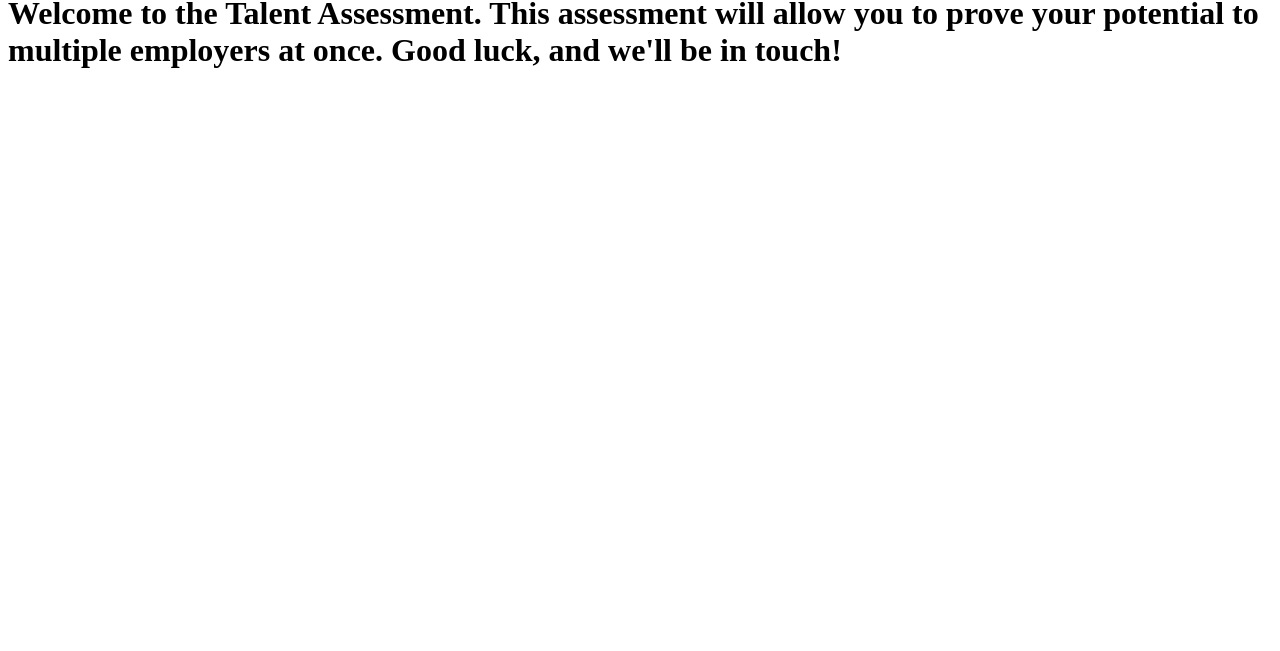
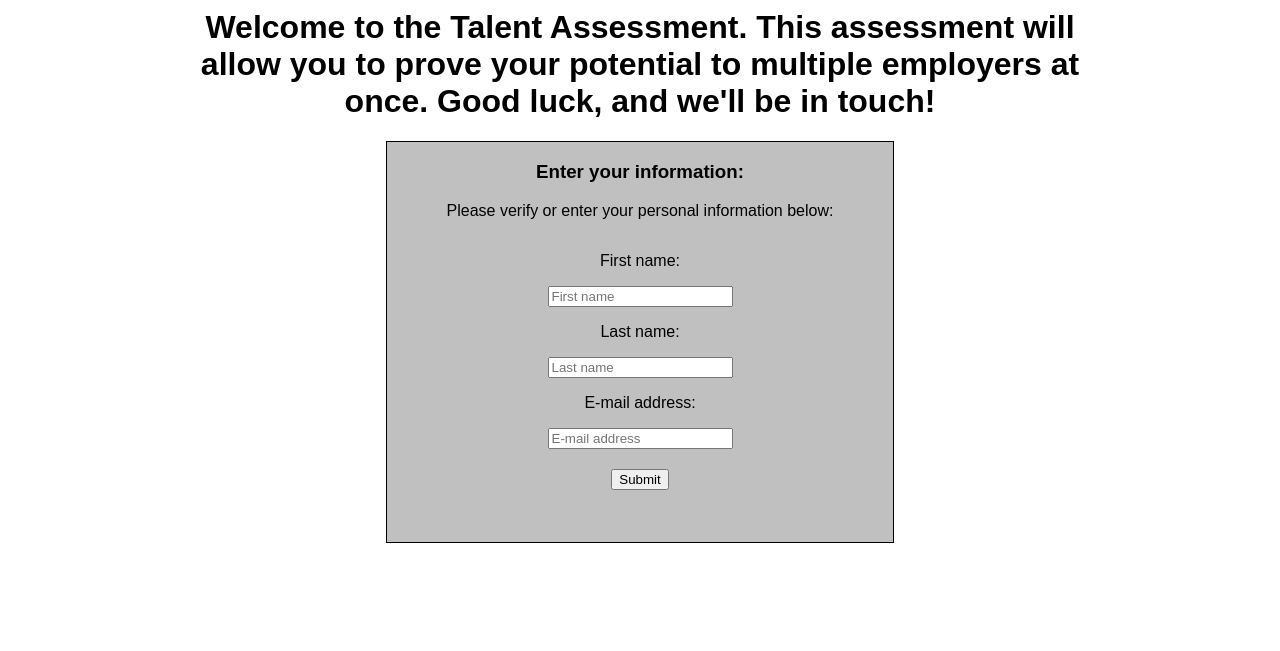
Before and after one commit to chadam189/form-test, a website: page client/index.html in a window 1280 px wide. Shown: the part 149-800 px from the top of the page. Drawn offline with Linux system fonts and the light colour scheme.

Commit message:
Implement basic styling and intake form for landing page

```diff
--- a/client/index.html
+++ b/client/index.html
@@ -6,17 +6,37 @@
 </head>
 <body>
 	<script src=app.js></script>
+	<div class="container">
 		<div class="logo">
 			<img src="./images/logo.png" />
 		</div>
 		<div class="greeting">
 			<h1>Welcome to the Talent Assessment. This assessment will allow you to prove your potential to multiple employers at once. Good luck, and we'll be in touch!</h1>
 		</div>
-	<div class="intake">
-
+		<div class="intake-container">
+			<div class="row">
+				<h3>Enter your information:</h3>
+				<p>Please verify or enter your personal information below:</p>
+		  </div>
+			<div class="row">
+				<p>First name:</p>
+				<input type="text" name="firstname" placeholder="First name">
+			</div>
+			<div class="row">
+				<p>Last name:</p>
+				<input type="text" name="lastname" placeholder="Last name">
+			</div>
+			<div class="row">
+				<p>E-mail address:</p>
+				<input type="text" name="email" placeholder="E-mail address">
+			</div>
+			<div class="row">
+				<button type="button">Submit</button>
+			</div>
 		</div>
 		<div class="footer">
 
 		</div>
+	</div>
 </body>
 </html>
--- a/client/style.css
+++ b/client/style.css
@@ -0,0 +1,34 @@
+body {
+	font-family: sans-serif;
+}
+
+.logo {
+	margin-top: 2%;
+	display: flex;
+	justify-content: center;
+}
+
+.greeting {
+	display: flex;
+	justify-content: center;
+	margin-left: 15%;
+	margin-right: 15%;
+	text-align: center;
+}
+
+.intake-container {
+	margin: auto;
+	display: flex;
+	justify-content: flex-start;
+	align-items: center;
+	flex-direction: column;
+	text-align: center;
+	border: 1px solid black;
+	background-color: silver;
+	width: 40%;
+	height: 400px;
+}
+
+.intake-container button {
+  margin-top: 20px;
+}
```
Lines whose indentation alone changed are shown as unchanged.
